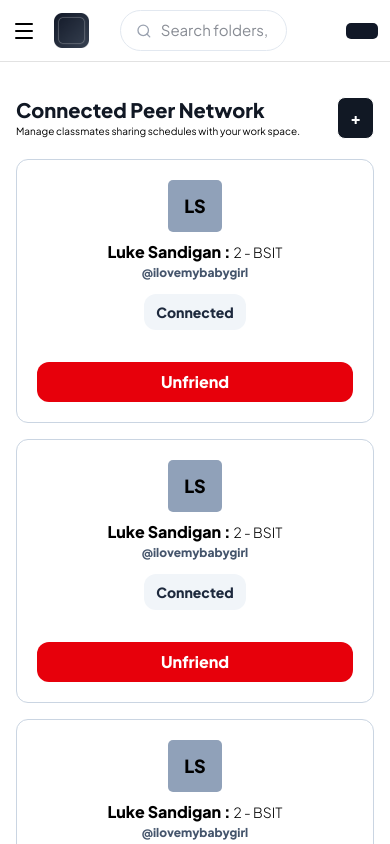
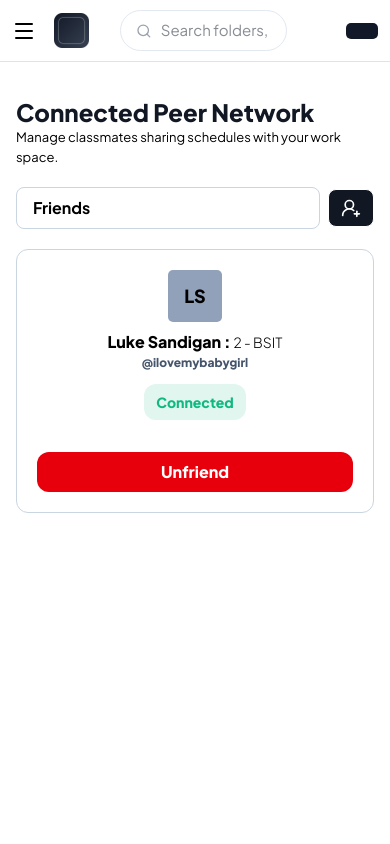
Before and after one commit to Luke-Sandigan/CNU-Free, a React (Vite) app in the folder cnufree-app/: page /Connection in a window 390 px wide. Shown: the top 844 px of the page. Built offline with nearby package versions, Linux system fonts and the light colour scheme.

Commit message:
Finished Frontend

```diff
--- a/cnufree-app/src/components/HomeNavBar.jsx
+++ b/cnufree-app/src/components/HomeNavBar.jsx
@@ -80,7 +80,8 @@ function HomeNavBar({isOpen, setIsOpen}) {
           <div className="items-center flex gap-1">
              <button
              className=" hover:bg-[#111827] hover:text-white border border-slate-200 hidden sm:block  rounded-[5px] px-4 py-2 text-[15px] font-bold transition-all duration-300 ease-in-out"
-             onClick={() => navigate("/")}>  Log Out  </button>
+             onClick={() => navigate("/")}>  Log Out
+             </button>
               {/* <div className=" h-[20px] border-l border-[#e2e2e2]"></div> */}
             <div
             onClick={()=> setProfileOpen(true)}
--- a/cnufree-app/src/pages/Connection.jsx
+++ b/cnufree-app/src/pages/Connection.jsx
@@ -1,10 +1,14 @@
 import { useState } from "react";
+import { UserRoundPlus } from 'lucide-react';
 import SideBar from '../components/SideBar.jsx'
 import HomeNavBar from "../components/HomeNavBar"
 
 function Connection() {
 
-     const [isOpen, setIsOpen] = useState(false);
+
+    const [isOpen, setIsOpen] = useState(false);
+    const [isActive, setIsActive] = useState("friends");
+    const [showMenu, setShowMenu] = useState(false);
 
   return (
     <div className="flex flex-col items-center">
@@ -19,25 +23,140 @@ function Connection() {
 
       <main className="max-w-7xl w-full flex flex-col items-center mt-20 p-4">
 
-        <div className="flex justify-between w-full items-center mb-5 ">
-          <div className=" bg-white flex flex-col ">
-            <h1 className="text-xl sm:text-3xl font-extrabold text-[#111824]"> Connected Peer Network </h1>
-            <p className="text-[10px] sm:text-lg"> Manage classmates sharing schedules with your work space. </p>
+        <div className=" flex flex-col gap-5 sm:flex-row justify-between w-full items-center mb-5  bg-white">
+
+          <div className=" bg-white flex flex-col w-full ">
+            <h1 className="text-2xl md:text-3xl font-extrabold text-[#111824]"> Connected Peer Network </h1>
+            <p className="text-[13px] sm:text-lg"> Manage classmates sharing schedules with your work space. </p>
           </div>
-          <div>
+
+
+
+          <div className="flex items-center gap-2 w-full ">
+
+            <div className="relative flex-1 w-full">
+
+              <button
+                onClick={() => setShowMenu(prev => !prev)}
+                className="
+                  w-full
+                  border border-slate-300
+                  rounded-lg
+                  px-4 py-2
+                  font-bold
+                  bg-white
+                  flex items-center justify-between
+                "
+              >
+                {isActive === "friends" && "Friends"}
+                {isActive === "friendReq" && "Requests"}
+                {isActive === "PendingReq" && "Pending"}
+              </button>
+
+              <div
+                className={`
+                  absolute
+                  right-0
+                  top-full
+                  mt-2
+                  w-full
+                  bg-white
+                  border
+                  border-slate-300
+                  rounded-lg
+                  shadow-lg
+                  z-[999]
+                  overflow-hidden
+                  transition-all
+                  duration-200
+                  ${
+                    showMenu
+                      ? "opacity-100 scale-100"
+                      : "opacity-0 scale-95 pointer-events-none"
+                  }
+                `}
+              >
+                <button
+                  onClick={() => {
+                    setIsActive("friends");
+                    setShowMenu(false);
+                  }}
+                  className="w-full text-left px-4 py-3 hover:bg-slate-100"
+                >
+                  Friends
+                </button>
+
+                <button
+                  onClick={() => {
+                    setIsActive("friendReq");
+                    setShowMenu(false);
+                  }}
+                  className="w-full text-left px-4 py-3 hover:bg-slate-100"
+                >
+                  Friend Requests
+                </button>
+
+                <button
+                  onClick={() => {
+                    setIsActive("PendingReq");
+                    setShowMenu(false);
+                  }}
+                  className="w-full text-left px-4 py-3 hover:bg-slate-100"
+                >
+                  Pending Requests
+                </button>
+              </div>
+
+            </div>
+
 
             <button
-             className="border px-3 py-2 font-extrabold rounded-lg text-white bg-[#111824] flex items-center gap-3"
+             className="shrink-0 border px-3 py-2 font-extrabold rounded-lg text-white bg-[#111824] flex items-center"
             >
-            + <span className=" hidden sm:block">  Add a friend </span>
+            <UserRoundPlus size={20} />
             </button>
+          </div>
 
-          </div>
         </div>
 
-        <div className="flex flex-wrap w-full gap-4 sm:gap-5 items-center justify-center ">
+      {isActive === "friends" &&  (
+        <div className="flex flex-wrap w-full gap-4 sm:gap-5 items-center justify-center  sm:items-start sm:justify-start">
 
-          <div className=" flex-[1_1_auto] border border-slate-300 w-sm flex flex-col rounded-xl items-center justify-center p-5">
+          <div className=" flex-[1_1_auto] sm:flex-[0_0_auto] border border-slate-300 w-sm flex flex-col rounded-xl items-center justify-center p-5">
+            <div
+              className="hover:bg-[#111827be] hover:shadow-[0_0_30px_rgba(168,85,247,0.8)]  flex
+              hover:scale-105 py-3  text-lg bg-slate-400 font-extrabold rounded-[5px]  px-4  mb-2
+              transition-all duration-300 ease-in-out "
+              > LS
+            </div>
+
+            <div className="font-extrabold text-md">
+                Luke Sandigan : <span className="font-light text-sm"> 2  - BSIT </span>
+            </div>
+
+            <div className="font-extrabold text-[12px] text-slate-600 mb-3">
+                @ilovemybabygirl
+            </div>
+
+            <div className="font-extrabold text-sm bg-[#E1F6EF] rounded-xl px-3 py-2 text-[#10B981] mb-8">
+                Connected
+            </div>
+
+            <button
+            className="w-full bg-red-600 font-extrabold text-white py-2 rounded-xl">
+                Unfriend
+            </button>
+          </div>
+
+
+        </div>
+
+      )}
+
+      {isActive === "friendReq" &&  (
+        <div className="flex flex-wrap w-full gap-4 sm:gap-5 items-center justify-center  sm:items-start sm:justify-start">
+
+          <div className=" flex-[1_1_auto] sm:flex-[0_0_auto] border border-slate-300 w-sm flex flex-col rounded-xl items-center justify-center p-5">
             <div
               className="hover:bg-[#111827be] hover:shadow-[0_0_30px_rgba(168,85,247,0.8)]  flex
               hover:scale-105 py-3  text-lg bg-slate-400 font-extrabold rounded-[5px]  px-4  mb-2
@@ -54,16 +173,24 @@ function Connection() {
             </div>
 
             <div className="font-extrabold text-sm bg-slate-100 rounded-xl px-3 py-2 text-slate-800 mb-8">
-                Connected
+                Pending Request
             </div>
 
             <button
-            className="w-full bg-red-600 font-extrabold text-white py-2 rounded-xl">
-                Unfriend
+            className="w-full bg-[#111824] font-extrabold text-white py-2 rounded-xl">
+                Accept
             </button>
           </div>
 
-          <div className=" flex-[1_1_auto] border border-slate-300 w-sm flex flex-col rounded-xl items-center justify-center p-5">
+
+        </div>
+
+      )}
+
+      {isActive === "PendingReq" &&  (
+        <div className="flex flex-wrap w-full gap-4 sm:gap-5 items-center justify-center  sm:items-start sm:justify-start">
+
+          <div className=" flex-[1_1_auto] sm:flex-[0_0_auto] border border-slate-300 w-sm flex flex-col rounded-xl items-center justify-center p-5">
             <div
               className="hover:bg-[#111827be] hover:shadow-[0_0_30px_rgba(168,85,247,0.8)]  flex
               hover:scale-105 py-3  text-lg bg-slate-400 font-extrabold rounded-[5px]  px-4  mb-2
@@ -80,43 +207,19 @@ function Connection() {
             </div>
 
             <div className="font-extrabold text-sm bg-slate-100 rounded-xl px-3 py-2 text-slate-800 mb-8">
-                Connected
+                Pending
             </div>
 
             <button
-            className="w-full bg-red-600 font-extrabold text-white py-2 rounded-xl">
-                Unfriend
+            className="w-full bg-slate-600 font-extrabold text-white py-2 rounded-xl">
+                Cancel
             </button>
           </div>
 
-          <div className="  flex-[1_1_auto]  border border-slate-300 w-sm flex flex-col rounded-xl items-center justify-center p-5">
-            <div
-              className="hover:bg-[#111827be] hover:shadow-[0_0_30px_rgba(168,85,247,0.8)]  flex
-              hover:scale-105 py-3  text-lg bg-slate-400 font-extrabold rounded-[5px]  px-4  mb-2
-              transition-all duration-300 ease-in-out "
-              > LS
-            </div>
-
-            <div className="font-extrabold text-md">
-                Luke Sandigan : <span className="font-light text-sm"> 2  - BSIT </span>
-            </div>
-
-            <div className="font-extrabold text-[12px] text-slate-600 mb-3">
-                @ilovemybabygirl
-            </div>
-
-            <div className="font-extrabold text-sm bg-slate-100 rounded-xl px-3 py-2 text-slate-800 mb-8">
-                Connected
-            </div>
-
-            <button
-            className="w-full bg-red-600 font-extrabold text-white py-2 rounded-xl">
-                Unfriend
-            </button>
-          </div>
 
         </div>
 
+      )}
 
       </main>
 
```
